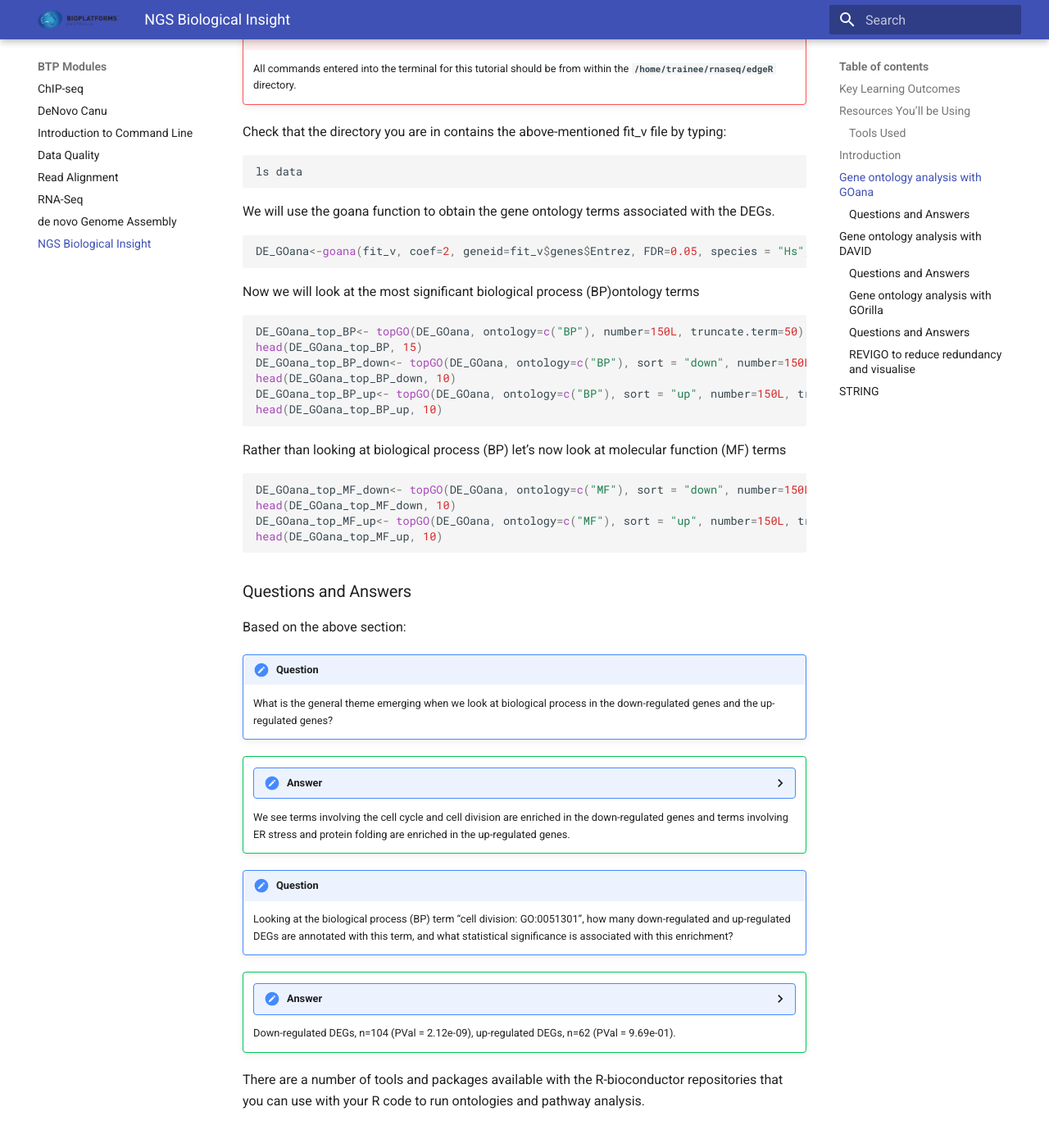
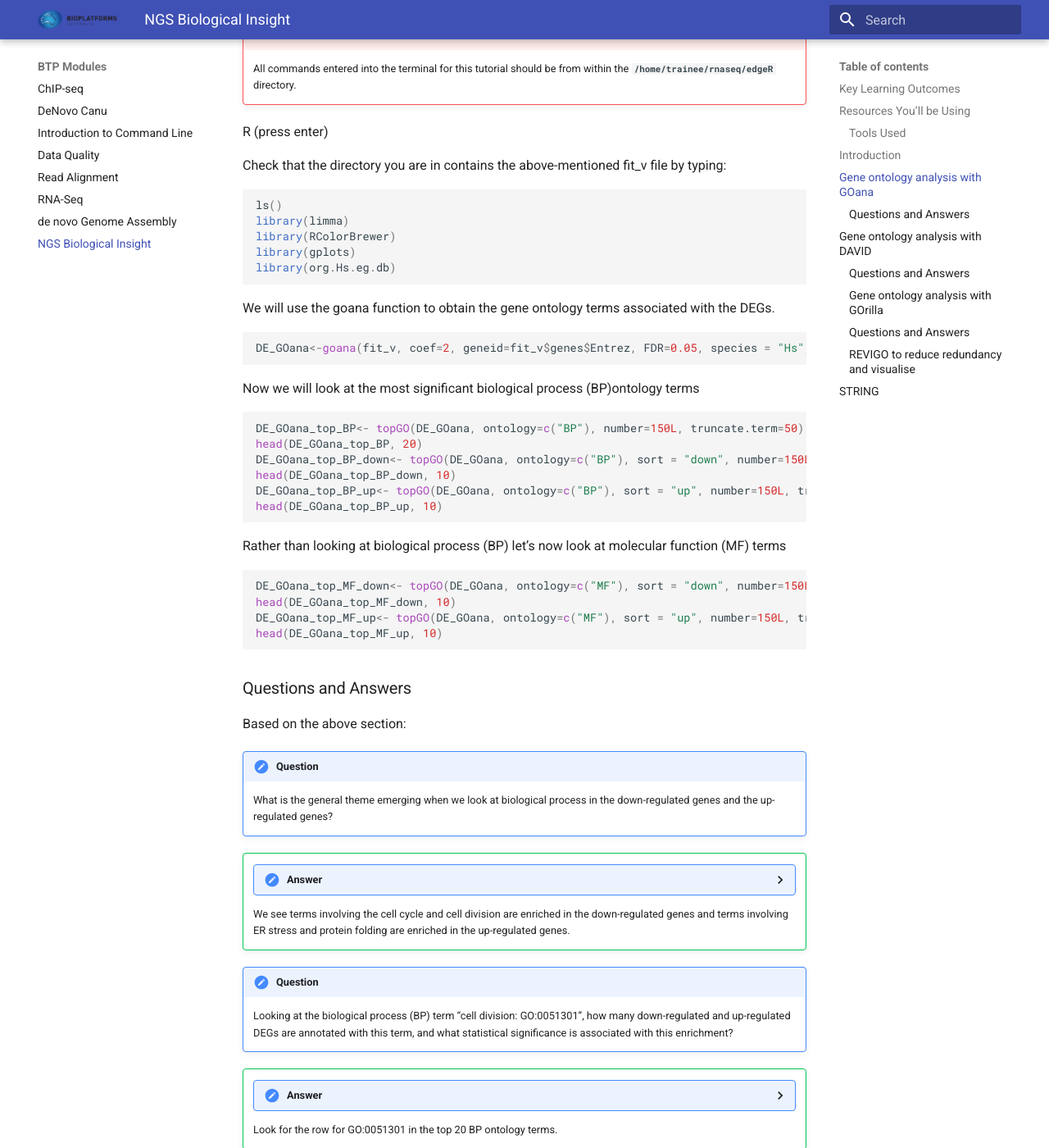
Before and after one commit to tsonika/intro-ngs-manuals, an MkDocs documentation site: the page built from docs/modules/btp-module-ngs-bio/biol.md, in a window 1280 px wide and 1400 px high, scrolled down 1562 px. Shown: the whole window at 82% size. Built offline with MkDocs 1.6.1 and Material for MkDocs 9.7.7, drawn with Linux system fonts in a browser that asks for light colours; old or Windows-style settings are respelled for this version of MkDocs.

Commit message:
Added RNA-seq

```diff
--- a/docs/modules/btp-module-ngs-bio/biol.md
+++ b/docs/modules/btp-module-ngs-bio/biol.md
@@ -68,10 +68,16 @@ Open the Terminal and go to the `rnaseq/edgeR` working directory:
     All commands entered into the terminal for this tutorial should be from
     within the **`/home/trainee/rnaseq/edgeR`** directory.
 
+R (press enter)
+
 Check that the directory you are in contains the above-mentioned fit_v file by
 typing:
 
-    ls data
+    ls()
+    library(limma)
+    library(RColorBrewer)
+    library(gplots)
+    library(org.Hs.eg.db)
 
 We will use the goana function to obtain the gene ontology terms associated with the DEGs.
 
@@ -81,7 +87,7 @@ Now we will look at the most significant biological process (BP)ontology
 terms
 
     DE_GOana_top_BP<- topGO(DE_GOana, ontology=c("BP"), number=150L, truncate.term=50)
-    head(DE_GOana_top_BP, 15)
+    head(DE_GOana_top_BP, 20)
     DE_GOana_top_BP_down<- topGO(DE_GOana, ontology=c("BP"), sort = "down", number=150L, truncate.term=50)
     head(DE_GOana_top_BP_down, 10)
     DE_GOana_top_BP_up<- topGO(DE_GOana, ontology=c("BP"), sort = "up", number=150L, truncate.term=50)
@@ -114,7 +120,7 @@ Based on the above section:
 
 !!! success ""
     ??? "**Answer**"
-       Down-regulated DEGs, n=104 (PVal = 2.12e-09), up-regulated DEGs, n=62 (PVal = 9.69e-01).
+       Look for the row for GO:0051301 in the top 20 BP ontology terms.
 
 
 There are a number of tools and packages available with the
```
